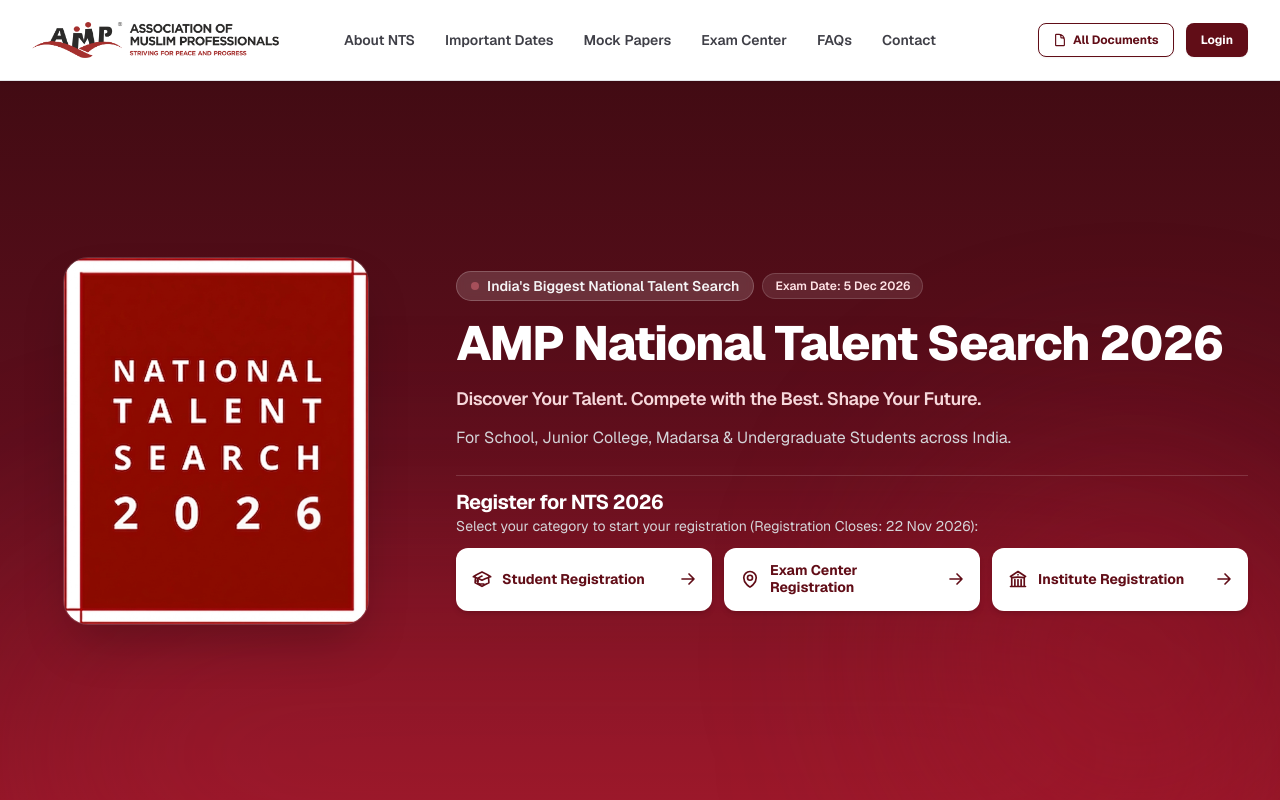
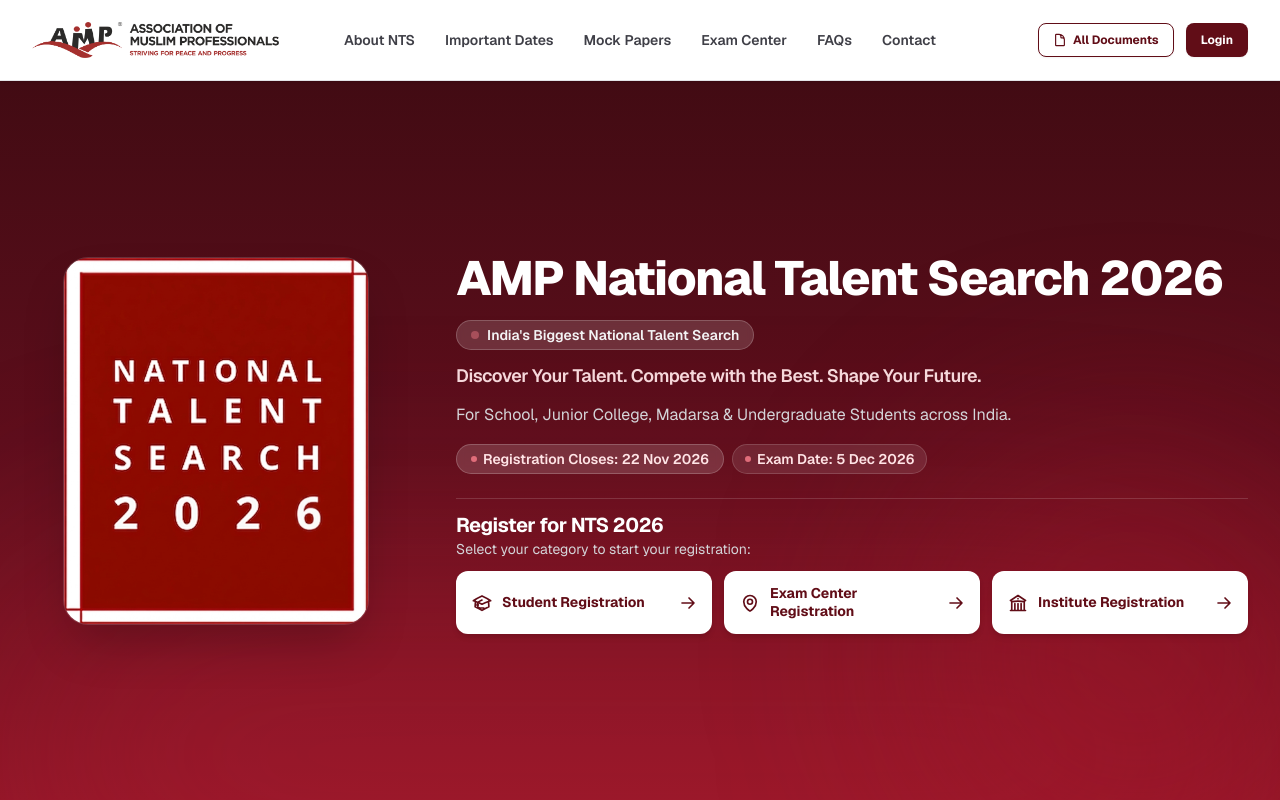
Before and after one commit to ansariafzal-ka/AMP-World-NTS-Web-Application-, a Next.js app: page / in a window 1280 px wide. Shown: the top 800 px of the page. Built offline with nearby package versions, Linux system fonts and the light colour scheme.

Commit message:
Update home page hero content order

```diff
--- a/src/components/ui/hero-section.tsx
+++ b/src/components/ui/hero-section.tsx
@@ -75,25 +75,35 @@
           {/* Content & Registration Column */}
           <div className="md:col-span-7 lg:col-span-8 flex flex-col justify-center text-center md:text-left space-y-4 sm:space-y-5 md:space-y-6">
             <div className="space-y-2.5 sm:space-y-3">
+              <h1 className="text-2xl sm:text-3xl md:text-3xl lg:text-4xl xl:text-5xl font-extrabold tracking-tight text-white leading-tight">
+                AMP National Talent Search 2026
+              </h1>
+
               <div className="flex flex-wrap items-center gap-2 justify-center md:justify-start">
                 <span className="inline-flex items-center gap-2 rounded-full bg-white/15 px-3.5 py-1 text-xs sm:text-sm font-semibold text-zinc-100 backdrop-blur-xs border border-white/20">
                   <span className="h-2 w-2 rounded-full bg-[#E06D7A] animate-pulse" />
                   India&apos;s Biggest National Talent Search
                 </span>
-                <span className="inline-flex items-center gap-1.5 rounded-full bg-white/10 px-3 py-1 text-xs font-semibold text-rose-100 backdrop-blur-xs border border-white/15">
+              </div>
+
+              <p className="text-sm sm:text-base md:text-lg font-semibold text-rose-100/95 tracking-tight max-w-2xl mx-auto md:mx-0">
+                Discover Your Talent. Compete with the Best. Shape Your Future.
+              </p>
+
+              <p className="text-xs sm:text-sm md:text-sm lg:text-base text-zinc-300 leading-relaxed max-w-2xl mx-auto md:mx-0">
+                For School, Junior College, Madarsa &amp; Undergraduate Students across India.
+              </p>
+
+              <div className="flex flex-wrap items-center gap-2 justify-center md:justify-start pt-1">
+                <span className="inline-flex items-center gap-1.5 rounded-full bg-white/15 px-3.5 py-1 text-xs sm:text-sm font-semibold text-rose-100 backdrop-blur-xs border border-white/20">
+                  <span className="h-1.5 w-1.5 rounded-full bg-[#E06D7A]" />
+                  Registration Closes: 22 Nov 2026
+                </span>
+                <span className="inline-flex items-center gap-1.5 rounded-full bg-white/10 px-3 py-1 text-xs sm:text-sm font-semibold text-rose-100 backdrop-blur-xs border border-white/15">
+                  <span className="h-1.5 w-1.5 rounded-full bg-[#E06D7A]" />
                   Exam Date: 5 Dec 2026
                 </span>
               </div>
-
-              <h1 className="text-2xl sm:text-3xl md:text-3xl lg:text-4xl xl:text-5xl font-extrabold tracking-tight text-white leading-tight">
-                AMP National Talent Search 2026
-              </h1>
-              <p className="text-sm sm:text-base md:text-lg font-semibold text-rose-100/95 tracking-tight max-w-2xl mx-auto md:mx-0">
-                Discover Your Talent. Compete with the Best. Shape Your Future.
-              </p>
-              <p className="text-xs sm:text-sm md:text-sm lg:text-base text-zinc-300 leading-relaxed max-w-2xl mx-auto md:mx-0">
-                For School, Junior College, Madarsa &amp; Undergraduate Students across India.
-              </p>
             </div>
 
             {/* Registration CTA Container */}
@@ -103,7 +113,7 @@
                   Register for NTS 2026
                 </h2>
                 <p className="text-xs sm:text-sm text-zinc-300">
-                  Select your category to start your registration (Registration Closes: 22 Nov 2026):
+                  Select your category to start your registration:
                 </p>
               </div>
 
```
